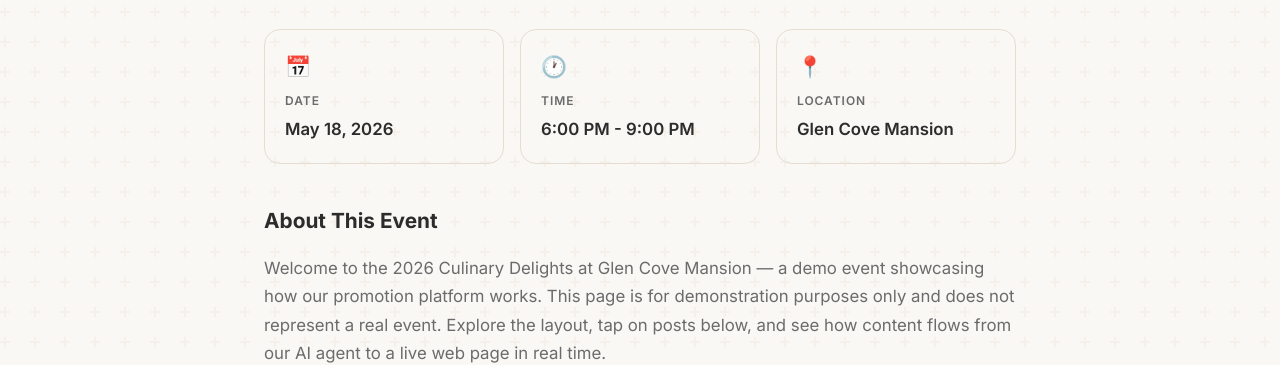
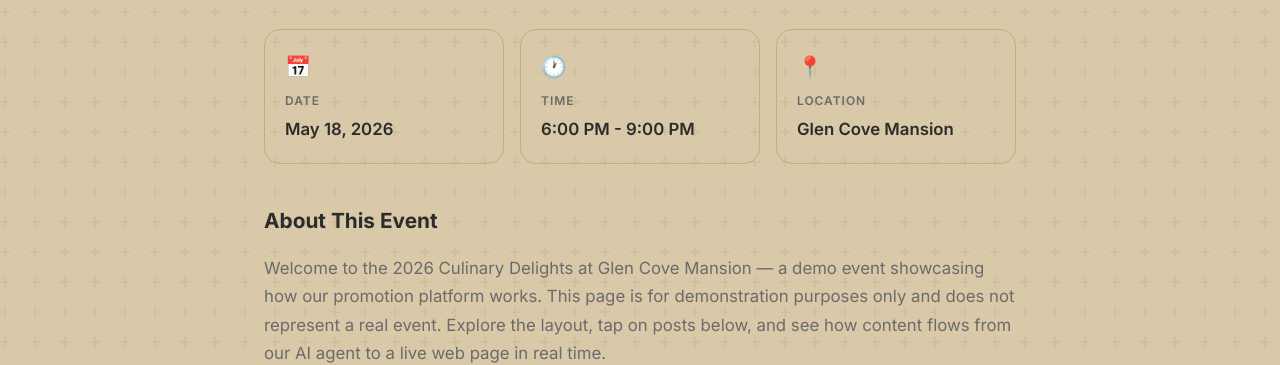
Before and after one commit to bel0c0/event-page, a plain HTML site: page index.html in a window 1280 px wide. Shown: the part 443-808 px from the top of the page. Drawn offline with Linux system fonts and the light colour scheme.

Commit message:
Warm beige/tan parchment background with darker pattern

```diff
--- a/index.html
+++ b/index.html
@@ -18,12 +18,12 @@
       --primary-dark: #996515;
       --accent: #c9a84c;
       --demo-badge: #ef4444;
-      --bg: #faf8f5;
+      --bg: #d9c9a8;
       --bg-card: transparent;
-      --bg-card-hover: rgba(212, 201, 176, 0.15);
+      --bg-card-hover: rgba(160, 140, 100, 0.2);
       --text: #2c2c2c;
       --text-muted: #6b6b6b;
-      --border: #e5ddd0;
+      --border: #bfad8a;
       --radius: 16px;
     }
 
```
